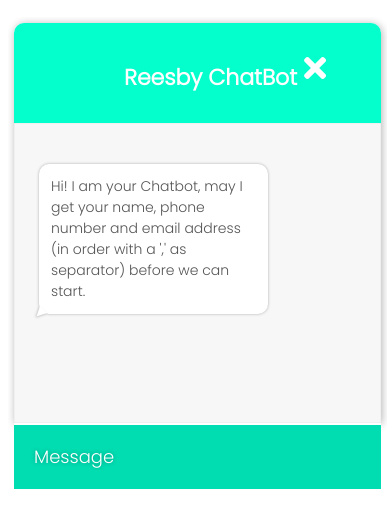
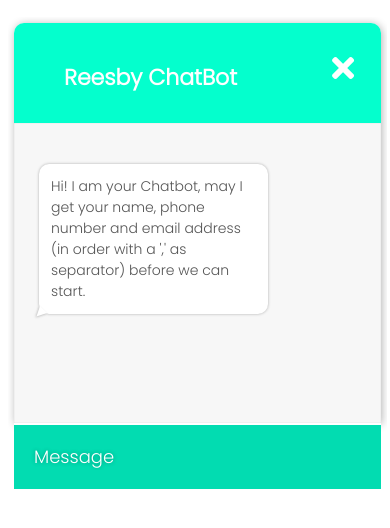
Before and after one commit to anjoltuladhar/chatbot, a plain HTML site: page index.html in a window 390 px wide. Both pictures are taken after a click on the button 315 px from the left and 67 px from the top of the page. Drawn offline with nearby package versions, Linux system fonts and the light colour scheme.

Commit message:
4th commit

```diff
--- a/chatbot-style.css
+++ b/chatbot-style.css
@@ -463,6 +463,9 @@ div.chatbox-frame.show > div{
   #chatbox-btn.show .my-float:before{
     content: "\f00d";
   }
+  header.chatbox-header h1{
+    margin-left: 50px;
+  }
 }
 
 @media (max-width: 450px){
@@ -478,4 +481,7 @@ div.chatbox-frame.show > div{
   #textInput{
     font-size: 18px;
   }
+  button#chatbox-btn {
+    right: -28px;
+  }
 }
```
